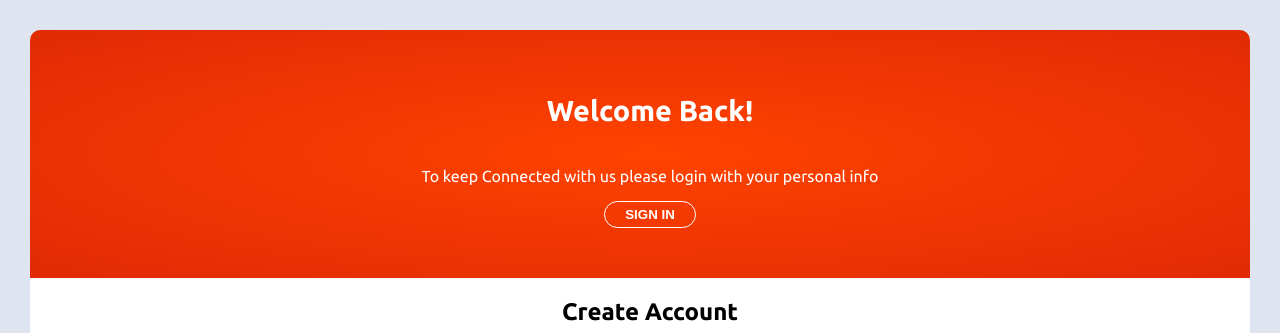
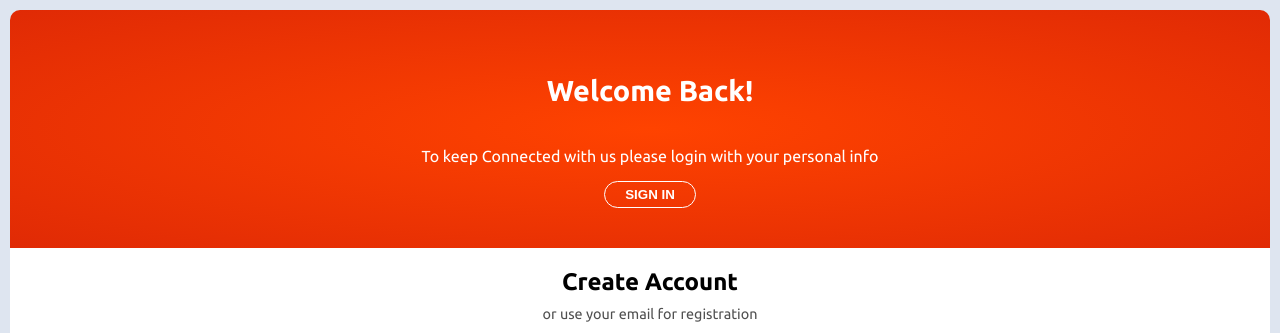
Before and after one commit to Korosi29/User, a plain HTML site: page index.html in a window 1280 px wide. Shown: the top 333 px of the page. Drawn offline with Linux system fonts and the light colour scheme.

Commit message:
padding issues solved

```diff
--- a/style.css
+++ b/style.css
@@ -13,14 +13,14 @@
 
 body{
     margin: 0;
-    padding: 30px;
+    padding: 10px;
     background-color: var(--background);
     font-family: Ubuntu, sans-serif;
 }
 
 .main-container{
     width: 100%;
-    height: 580px;
+    height: 100%;
     border-radius: 10px;
     overflow: hidden;
     display: flex;
```
